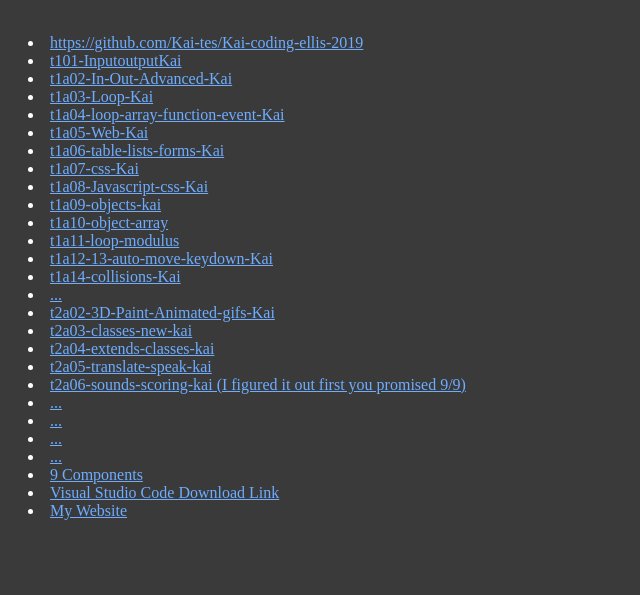
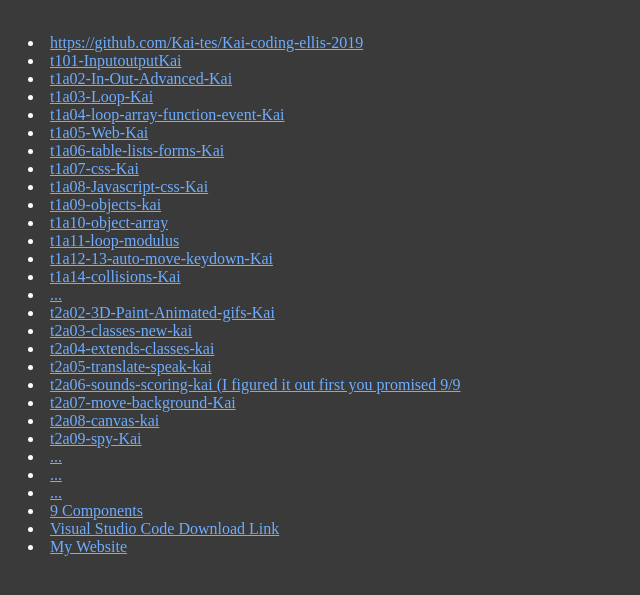
Before and after one commit to Kai-tes/Kai-coding-ellis-2019, a plain HTML site: page public/index.html in a window 1280 px wide. Shown: the part 99-694 px from the top of the page, without its empty margins (0-640 px from the left). Drawn offline with Linux system fonts and the light colour scheme.

Commit message:
Update index.html

```diff
--- a/public/index.html
+++ b/public/index.html
@@ -49,8 +49,10 @@
       <li><a href="t2a03-classes-new-kai.html">t2a03-classes-new-kai</a>
       <li><a href="t2a04-extends-classes-kai.html">t2a04-extends-classes-kai</a>
       <li><a href="t2a05-translate-speak-kai.html">t2a05-translate-speak-kai</a>
-      <li><a href="t2a06-sounds-scoring-kai.html">t2a06-sounds-scoring-kai (I figured it out first you promised 9/9)</a>
-      <li><a href="index.html">...</a>
+      <li><a href="t2a06-sounds-scoring-kai.html">t2a06-sounds-scoring-kai (I figured it out first you promised 9/9</a>
+      <li><a href="t2a07-move-background-Kai.html">t2a07-move-background-Kai</a>
+      <li><a href="t2a08-canvas-kai.html">t2a08-canvas-kai</a>
+      <li><a href="t2a09-spy-Kai.html">t2a09-spy-Kai</a>
       <li><a href="index.html">...</a>
       <li><a href="index.html">...</a>
       <li><a href="index.html">...</a>
```
